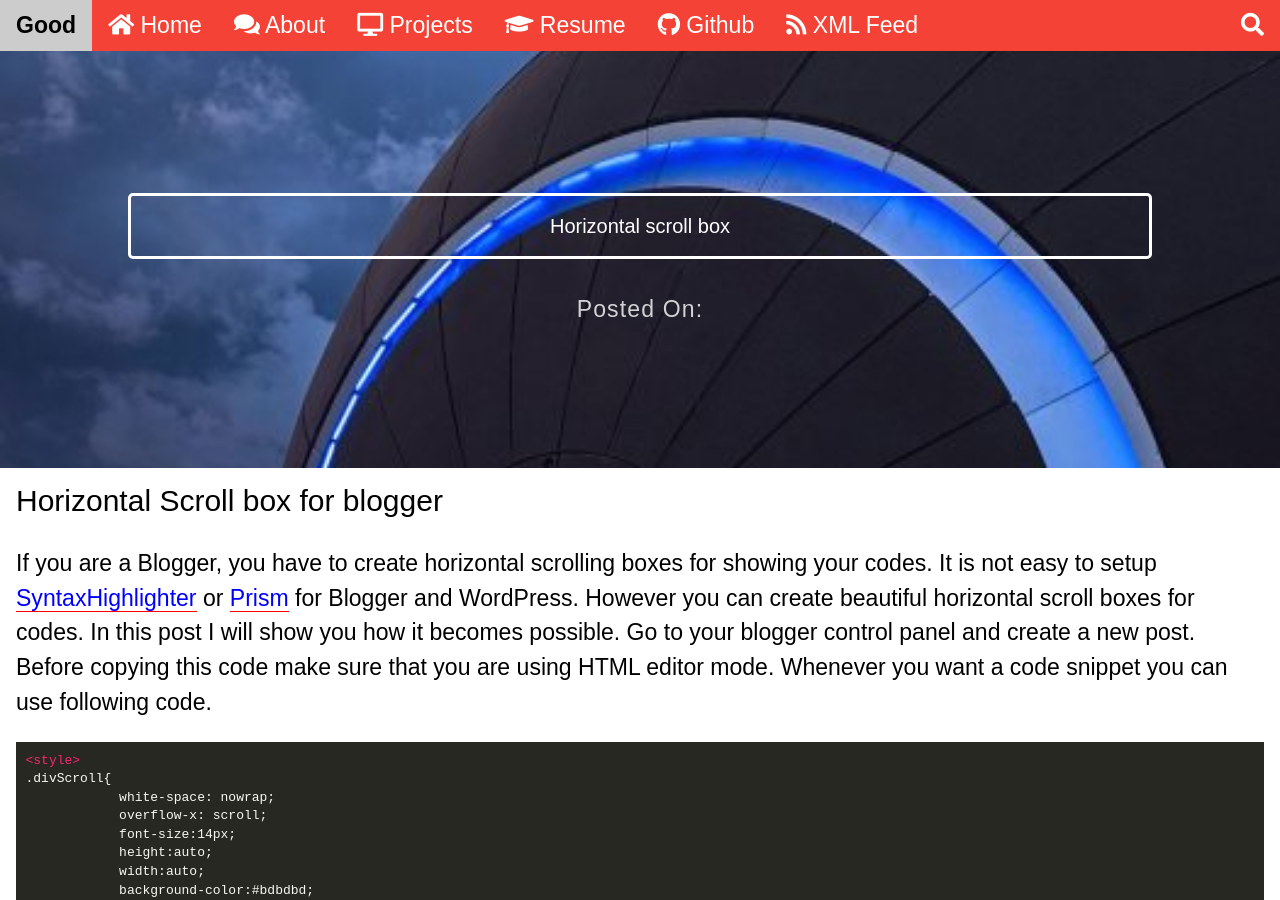
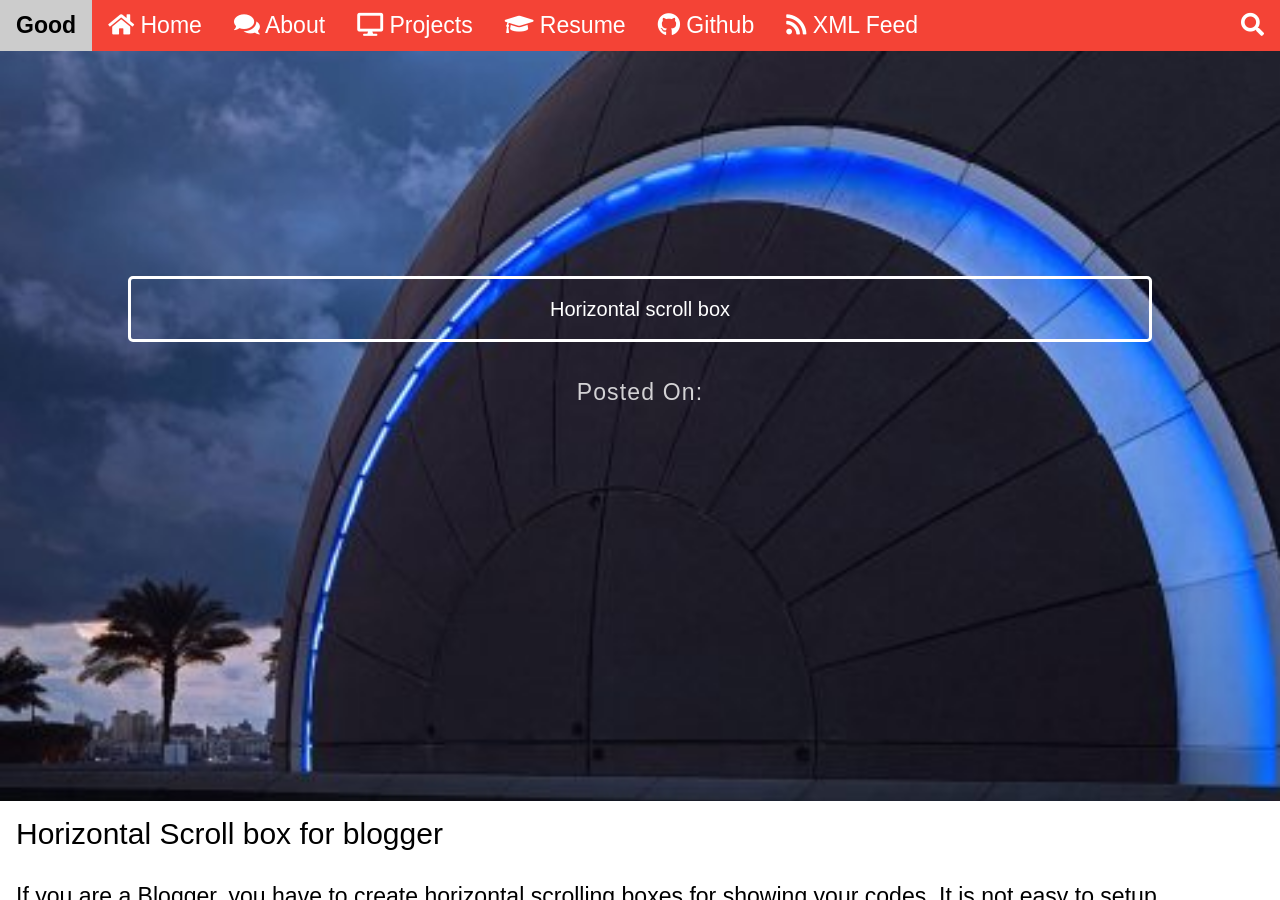
Before and after one commit to chipprogrammers/Good, a Jekyll site: the page built from _posts/2017-06-17-horizontal-scroll-box.md, in a window 1280 px wide and 900 px high. Built offline with Jekyll 4.4.1, drawn with Linux system fonts in a browser that asks for light colours; some web fonts are replaced; comment, search, counter and statistics services are not loaded.

Commit message:
Update main_unminified.css

```diff
--- a/assets/css/main_unminified.css
+++ b/assets/css/main_unminified.css
@@ -229,7 +229,6 @@ pre code{padding:0;font-size:inherit;color:inherit;white-space:pre-wrap;backgrou
     left: 0;
     position: fixed !important;
     background: #1f8dd6;
-    /*background-image:url({{ site.url }}{{ site.baseurl }}{{ page.img }});*/
     background-repeat: no-repeat;
     background-size: cover;
 }
@@ -280,3 +279,28 @@ pre code{padding:0;font-size:inherit;color:inherit;white-space:pre-wrap;backgrou
 .content {
   background: white;
 }
+@media (min-width: 1025px) and (max-width: 1280px) {
+    .splash-container {
+    z-index: -1;
+    overflow: hidden;
+    /* The following styles are required for the "scroll-over" effect */
+    width: 100%;
+    height: 87%;
+    top: 0;
+    left: 0;
+    position: fixed !important;
+    background: #1f8dd6;
+    background-repeat: no-repeat;
+    background-size: cover;
+ }
+    .content-wrapper {
+    /* These styles are required for the "scroll-over" effect */
+    position: absolute;
+    top: 89%;
+    width: 100%;
+    min-height: 12%;
+    z-index: 2;
+    background: white;
+
+}
+}
```
